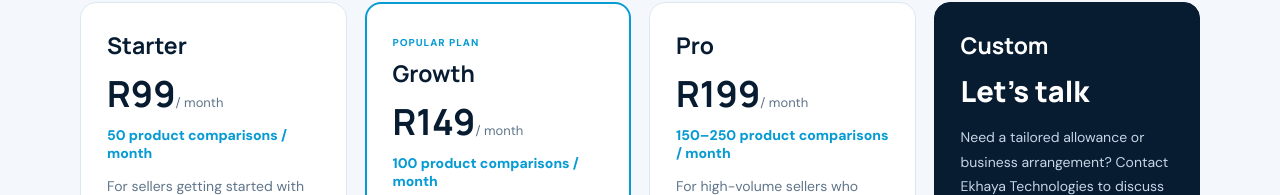
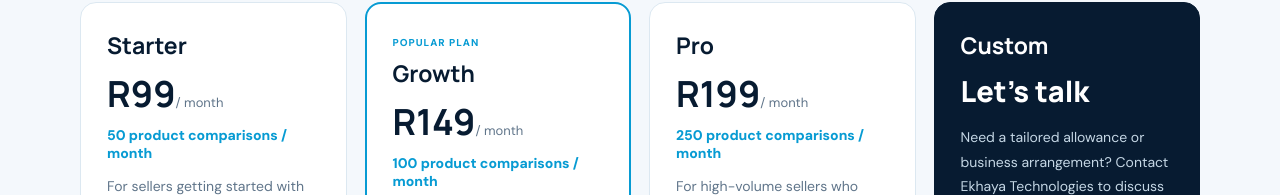
Before and after one commit to Luxolog/ekhaya-commerce-platform, a Next.js app: page /pricing in a window 1280 px wide. Shown: the part 605-800 px from the top of the page. Built offline with nearby package versions, Linux system fonts and the light colour scheme.

Commit message:
Align Pro plan display with 250 monthly credits

```diff
--- a/src/app/pricing/page.tsx
+++ b/src/app/pricing/page.tsx
@@ -4,7 +4,7 @@ import Link from "next/link";
 const checkerPlans = [
   {name:"Starter",price:"R99",searches:"50 product comparisons / month",description:"For sellers getting started with regular product research."},
   {name:"Growth",price:"R149",searches:"100 product comparisons / month",description:"For active sellers comparing more products as their catalogue grows.",featured:true},
-  {name:"Pro",price:"R199",searches:"150–250 product comparisons / month",description:"For high-volume sellers who need a larger monthly comparison allowance."},
+  {name:"Pro",price:"R199",searches:"250 product comparisons / month",description:"For high-volume sellers who need a larger monthly comparison allowance."},
 ];
 
 const card = {background:"#fff",border:"1px solid #DCE8F1",borderRadius:16,padding:26};
```
